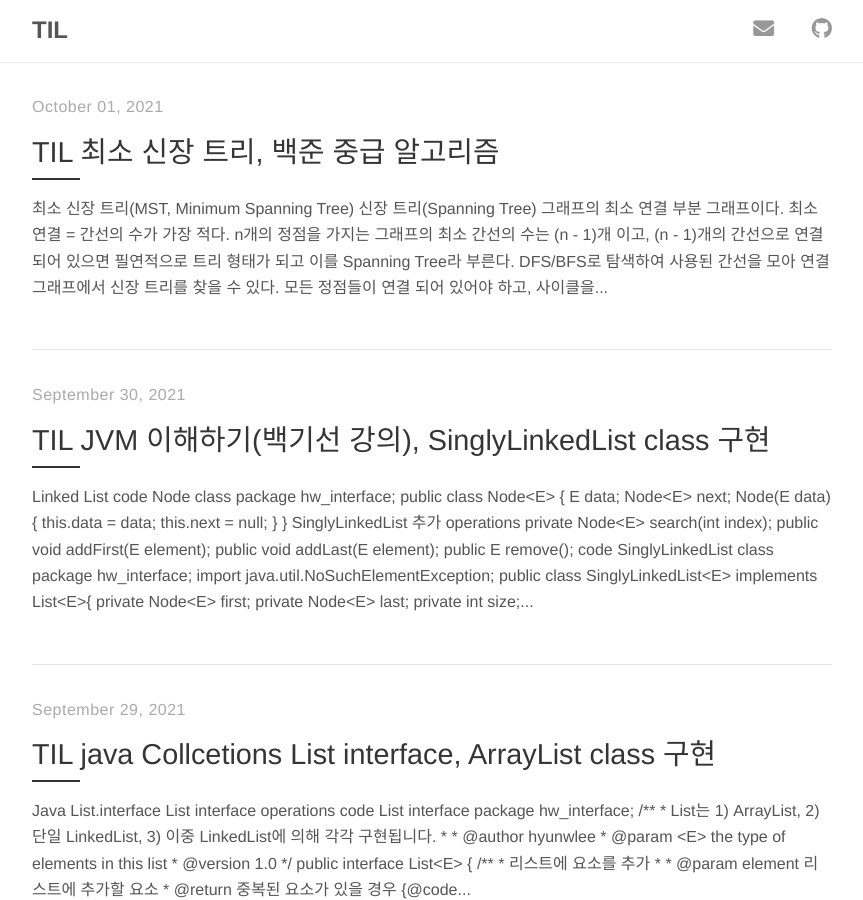
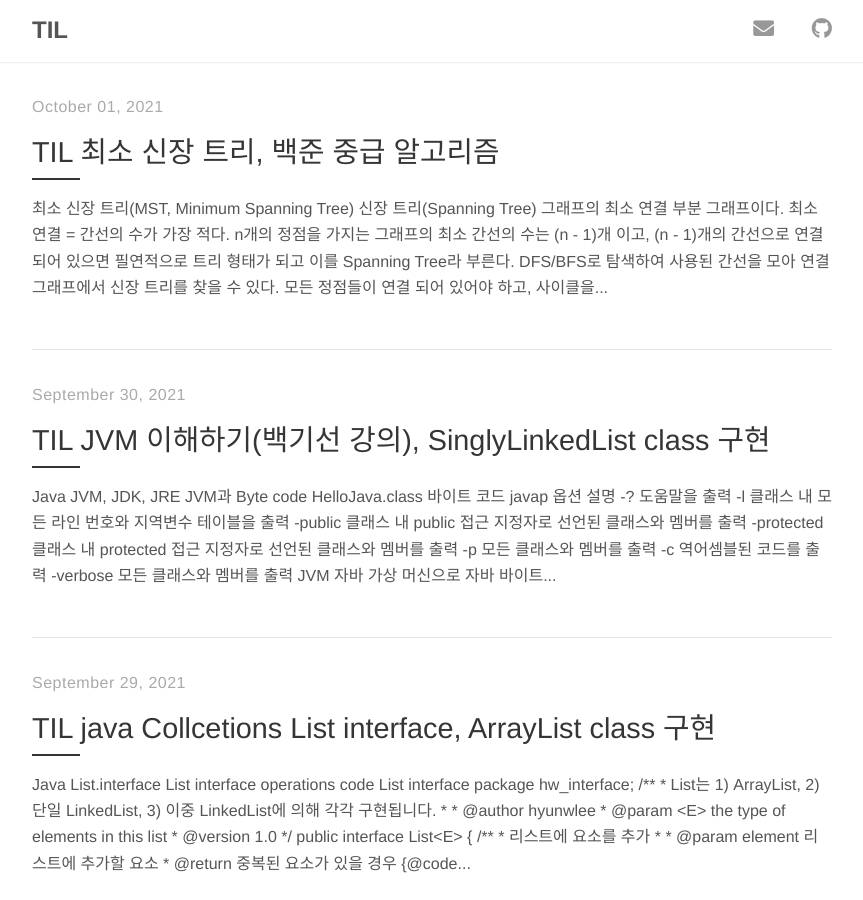
Before and after one commit to hyunwlee-dev/TIL, a Jekyll site: the page built from index.html, in a window 1280 px wide and 900 px high. Shown: the whole window, without its empty margins (208-1071 px from the left). Built offline with Jekyll 4.4.1, drawn with Linux system fonts in a browser that asks for light colours; nearby versions of some CDN libraries; the list of posts is cut into pages by our own code; some of the changed lines change nothing that is shown.

Commit message:
modified:   2021-09-30-til.md

````diff
--- a/_posts/2021-09-30-til.md
+++ b/_posts/2021-09-30-til.md
@@ -2,248 +2,6 @@
 layout: post
 title: "TIL JVM 이해하기(백기선 강의), SinglyLinkedList class 구현"
 author: "hyunwlee"
----
-
-## <span style="background-color:#028C6A; color:white">Linked List</span>
-
-<span style="background-color:#7BC5AE; color:white"><strong>code Node class</strong></span>
-
-```
-package hw_interface;
-
-public class Node<E> {
-    E data;
-    Node<E> next;
-
-    Node(E data)
-    {
-        this.data = data;
-        this.next = null;
-    }
-}
-```
-
-
-
-<span style="background-color:#7BC5AE; color:white"><strong>SinglyLinkedList 추가 operations</strong></span>
-
-- private Node\<E> search(int index);
-
-- public void addFirst(E element);
-- public void addLast(E element);
-- public E remove();
-
-
-
-<span style="background-color:#7BC5AE; color:white"><strong>code SinglyLinkedList class</strong></span>
-
-```
-package hw_interface;
-
-import java.util.NoSuchElementException;
-
-public class SinglyLinkedList<E> implements List<E>{
-
-    private Node<E> first;
-    private Node<E> last;
-    private int size;
-
-    public SinglyLinkedList()
-    {
-        this.first = null;
-        this.last = null;
-        size = 0;
-    }
-
-    private Node<E> search(int index)
-    {
-        Node<E> node = first;
-
-        if (index < 0 || index >= size)
-            throw new IndexOutOfBoundsException();
-        for (int i = 0; i < index; i++)
-            node = node.next;
-        return (node);
-    }
-
-    public void addFirst(E element)
-    {
-        Node<E> newNode = new Node<>(element);
-
-        newNode.next = first;
-        first = newNode;
-        ++size;
-        if (first.next == null)
-            last = first;
-    }
-
-    @Override
-    public boolean add(E element)
-    {
-        addLast(element);
-        return false;
-    }
-
-    public void addLast(E element)
-    {
-        Node<E> newNode = new Node<>(element);
-
-        if (size == 0)
-        {
-            addFirst(element);
-            return ;
-        }
-        last.next = newNode;
-        last = newNode;
-        ++size;
-    }
-
-    @Override
-    public void add(int index, E element) {
-        if (index > size || index < 0)
-            throw new IndexOutOfBoundsException();
-        if (index == 0)
-        {
-            addFirst(element);  // tail을 처음 엮어주는게 addFirst()
-            return ;
-        }
-        if (index == size)
-        {
-            addLast(element);
-            return ;
-        }
-        Node<E> prevNode = search(index - 1);
-        Node<E> nextNode = prevNode.next;
-        Node<E> newNode = new Node<>(element);
-        prevNode.next = null;
-        prevNode.next = newNode;
-        newNode.next = nextNode;
-        ++size;
-    }
-
-    /**
-     * list first node를 삭제
-     * @return first node의 data를 반환
-     */
-    public E remove() {
-        Node<E> firstNode = first;
-
-        if (firstNode == null)
-            throw new NoSuchElementException();
-        E element = firstNode.data;
-        Node<E> nextNode = first.next;
-        first.data = null;
-        first.next = null;
-        first = nextNode;
-        --size;
-        if (size == 0)
-            last = null;
-        return (element);
-    }
-
-    @Override
-    public E remove(int index)
-    {
-        if (index == 0)
-            return (remove());
-        if (index >= size || index < 0)
-            throw new IndexOutOfBoundsException();
-        Node<E> prevNode = search(index - 1);
-        Node<E> removeNode = prevNode.next;
-        Node<E> nextNode = removeNode.next;
-        E element = removeNode.data;
-        prevNode.next = nextNode;
-        removeNode.next = null; // free
-        removeNode.data = null; // free
-        --size;
-        return (element);
-    }
-
-    @Override
-    public boolean remove(Object o) {
-        Node<E> prevNode = first;
-        Node<E> node = first;
-
-        for (; node != null; node = node.next)
-        {
-            if (o.equals(node.data))
-                break;
-            prevNode = node;
-        }
-        if (node == null)   // 일치하는 요소가 없을 때
-            return (false);
-        if (node.equals(first))
-        {
-            remove();
-            return (true);
-        }
-        prevNode.next = node.next;
-        node.data = null;
-        node.next = null;
-        --size;
-        return (true);
-    }
-
-    @Override
-    public E get(int index) {
-        return (search(index).data);
-    }
-
-    @Override
-    public void set(int index, E element) {
-        Node<E> node = search(index);
-        node.data = null;
-        node.data = element;
-    }
-
-    @Override
-    public int indexOf(Object o) {
-        int index = 0;
-
-        for (Node<E> node = first; node != null; node = node.next)
-        {
-            if (o.equals(node.data))
-                return (index);
-            ++index;
-        }
-        return (-1);
-    }
-
-    @Override
-    public boolean contains(Object o) {
-        return (indexOf(o) >= 0);
-    }
-
-    @Override
-    public int size() {
-        return (size);
-    }
-
-    @Override
-    public boolean isEmpty() {
-        return (size == 0);
-    }
-
-    @Override
-    public void clear() {
-        for (Node<E> node = first; node != null;)
-        {
-            Node<E> nextNode = node.next;
-            node.data = null;
-            node.next = null;
-            node = nextNode;
-        }
-        first = null;
-        last = null;
-        size = 0;
-    }
-}
-```
-
-
-
-
-
 ---
 
 ## <span style="background-color:#028C6A; color:white">Java JVM, JDK, JRE</span>
@@ -398,7 +156,7 @@
 
 ---
 
-<span style="background-color:#028C6A; color:white"><strong>부족한 것</strong></span>
+<span style="background-color:#7BC5AE; color:white"><strong>부족한 것</strong></span>
 
 .jar로 변환 shell instruction
 
@@ -408,7 +166,7 @@
 
 ---
 
-<span style="background-color:#028C6A; color:white"><strong>이외</strong></span>
+<span style="background-color:#7BC5AE; color:white"><strong>이외</strong></span>
 
 - 상속받은 클래스 확인
 
@@ -419,3 +177,23 @@
   - Object 클래스는 기본
 
 ---
+
+## <span style="background-color:#028C6A; color:white">Linked List</span>
+
+<span style="background-color:#7BC5AE; color:white"><strong>code Node class</strong></span>
+
+<script src="https://gist.github.com/hyunwlee-dev/3a9427e6f74e40b1b003f01ce94baf56.js"></script>
+
+<span style="background-color:#7BC5AE; color:white"><strong>SinglyLinkedList 추가 operations</strong></span>
+
+- private Node\<E> search(int index);
+
+- public void addFirst(E element);
+- public void addLast(E element);
+- public E remove();
+
+
+
+<span style="background-color:#7BC5AE; color:white"><strong>code SinglyLinkedList class</strong></span>
+
+<script src="https://gist.github.com/hyunwlee-dev/e914a5d1d9e9c7824a62ccf46ba36392.js"></script>
````
